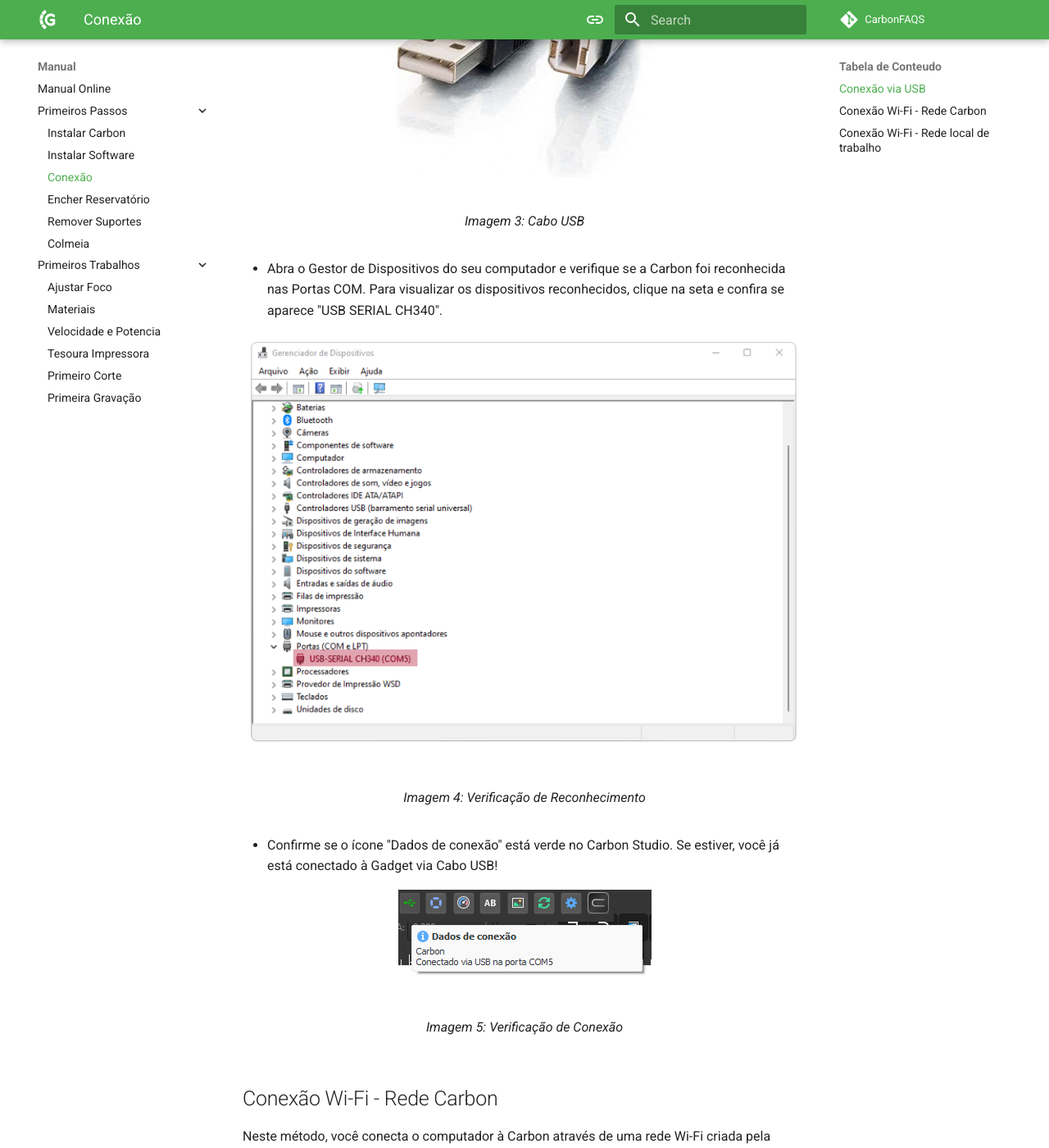
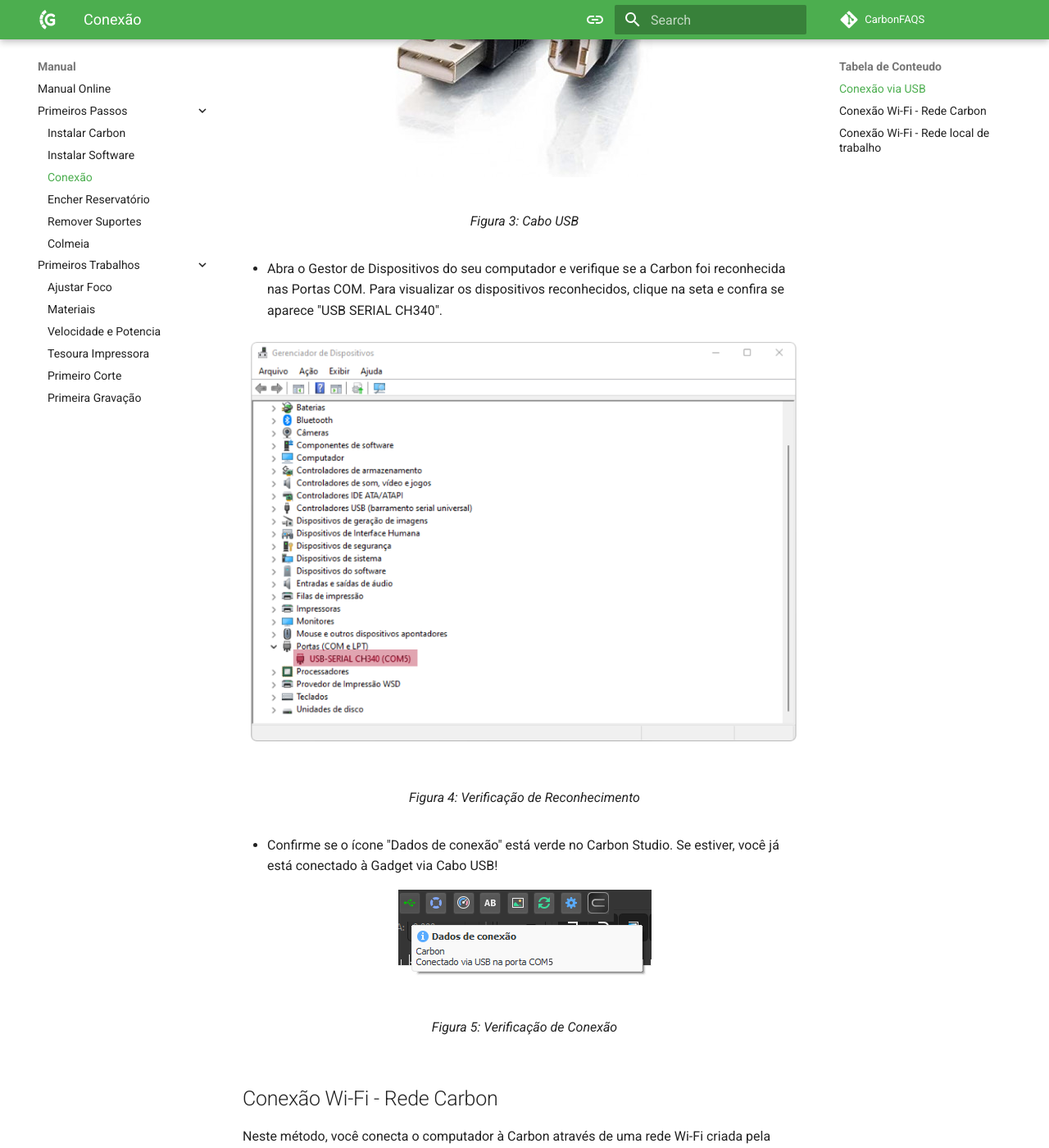
Before and after one commit to GadgetPlusKDB/Carbon-FAQS, an MkDocs documentation site: the page built from docs/manual/primeiros-passos/conexão-computador.md, in a window 1280 px wide and 1400 px high, scrolled down 1625 px. Shown: the whole window at 82% size. Built offline with MkDocs 1.6.1 and Material for MkDocs 9.7.7, drawn with Linux system fonts in a browser that asks for light colours; comment, search, counter and statistics services are not loaded; some of the changed text lies outside the part shown.

Commit message:
$Update Primeiros Passos

```diff
--- a/docs/manual/primeiros-passos/conexão-computador.md
+++ b/docs/manual/primeiros-passos/conexão-computador.md
@@ -5,7 +5,7 @@
 <figure markdown="span">
 
   ![](../images/ImgManual_24.png){ width="480" }
-  <figcaption>Imagem 1: Conexões USB e Wi-Fi</figcaption>
+  <figcaption>Figura 1: Conexões USB e Wi-Fi</figcaption>
 
 </figure>
 
@@ -24,7 +24,7 @@
 <figure markdown="span">
 
   ![](../images/USB-driver-setup.png){ width="430" }
-  <figcaption>Imagem 2: Instalação do Driver USB</figcaption>
+  <figcaption>Figura 2: Instalação do Driver USB</figcaption>
 
 </figure>
 
@@ -33,7 +33,7 @@
 <figure markdown="span">
 
   ![](../images/USBCable.png){ width="452" }
-  <figcaption>Imagem 3: Cabo USB</figcaption>
+  <figcaption>Figura 3: Cabo USB</figcaption>
 
 </figure>
 
@@ -42,7 +42,7 @@
 <figure markdown="span">
 
   ![](../images/verificar-usb.png){ width="835" }
-  <figcaption>Imagem 4: Verificação de Reconhecimento</figcaption>
+  <figcaption>Figura 4: Verificação de Reconhecimento</figcaption>
 
 </figure>
 
@@ -51,7 +51,7 @@
 <figure markdown="span">
 
   ![](../images/Coneccao-01.png){ width="309" }
-  <figcaption>Imagem 5: Verificação de Conexão</figcaption>
+  <figcaption>Figura 5: Verificação de Conexão</figcaption>
 
 </figure>
 
@@ -68,7 +68,7 @@
 <figure markdown="span">
 
   ![](../images/coneccao-03.png){ width="365" }
-  <figcaption>Imagem 6: Rede Wi-Fi Gadget</figcaption>
+  <figcaption>Figura 6: Rede Wi-Fi Gadget</figcaption>
 
 </figure>
 
@@ -77,7 +77,7 @@
 <figure markdown="span">
 
   ![](../images/coneccao-05.png){ width="370" }
-  <figcaption>Imagem 7: Senha da Rede Wi-Fi Gadget</figcaption>
+  <figcaption>Figura 7: Senha da Rede Wi-Fi Gadget</figcaption>
 
 </figure>
 
@@ -86,7 +86,7 @@
 <figure markdown="span">
 
   ![](../images/coneccao-04.png){ width="531" }
-  <figcaption>Imagem 8: Verificação de Conexão</figcaption>
+  <figcaption>Figura 8: Verificação de Conexão</figcaption>
 
 </figure>
 
@@ -108,7 +108,7 @@
 <figure markdown="span">
 
   ![](../images/coneccao-06.png){ width="269" }
-  <figcaption>Imagem 9: Configuração Wi-Fi</figcaption>
+  <figcaption>Figura 9: Configuração Wi-Fi</figcaption>
 
 </figure>
 
@@ -117,7 +117,7 @@
 <figure markdown="span">
 
   ![](../images/coneccao-07.png){ width="657" }
-  <figcaption>Imagem 10: Lista de redes</figcaption>
+  <figcaption>Figura 10: Lista de redes</figcaption>
 
 </figure>
 
@@ -128,7 +128,7 @@
 <figure markdown="span">
 
   ![](../images/coneccao-08.png){ width="657" }
-  <figcaption>Imagem 11: Conectar Wifi Local</figcaption>
+  <figcaption>Figura 11: Conectar Wifi Local</figcaption>
 
 </figure>
 
@@ -139,7 +139,7 @@
 <figure markdown="span">
 
   ![](../images/coneccao-09.png){ width="270" }
-  <figcaption>Imagem 12: Verificação de Conexão</figcaption>
+  <figcaption>Figura 12: Verificação de Conexão</figcaption>
 
 </figure>
 
```
Also changed, not shown: docs/index.md (+1 -1 lines), docs/manual/index.md (+12 -12 lines), docs/manual/primeiros-passos/instalar-software.md (+10 -10 lines), docs/manual/primeiros-passos/remover-suportes.md (+1 -1 lines), docs/segurança/aterramento-tomadas.md (+4 -4 lines).
